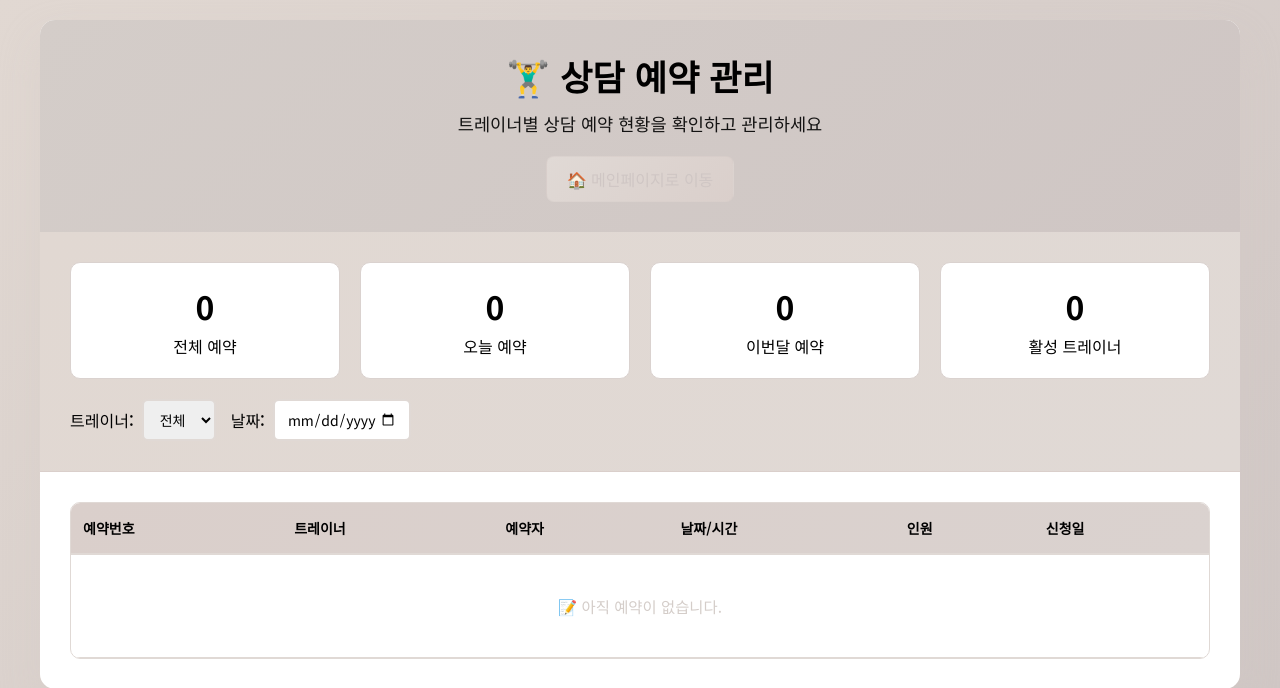
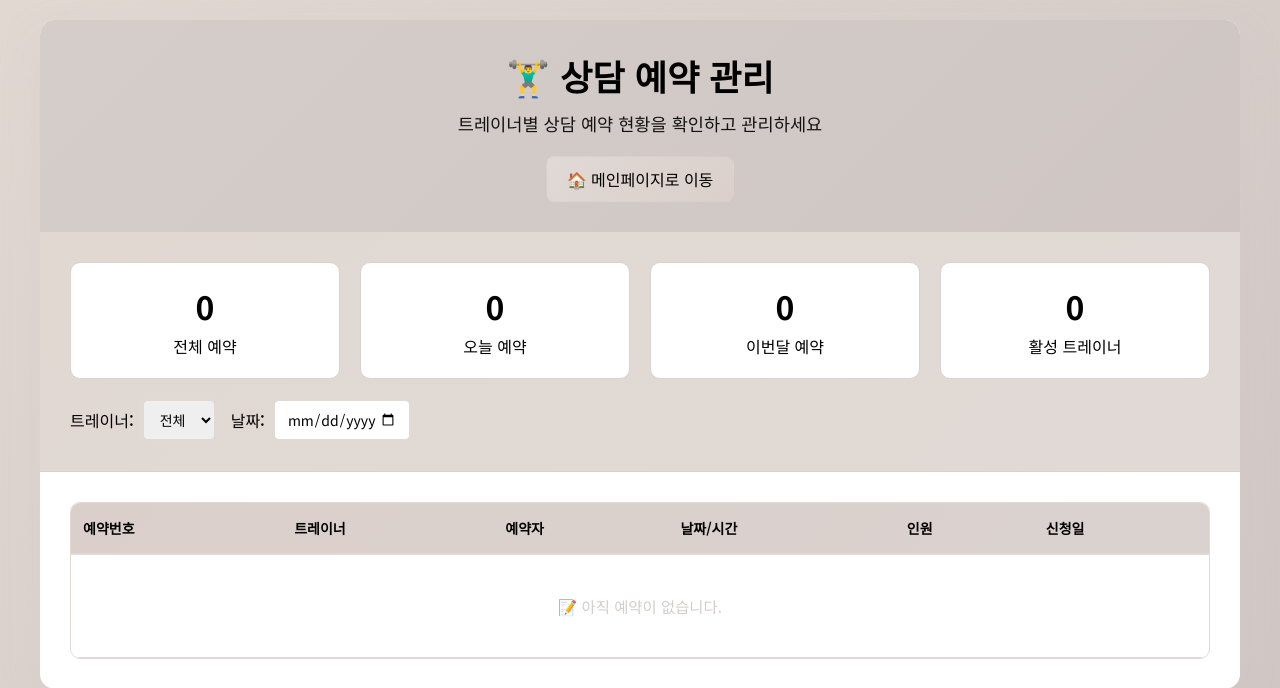
Before and after one commit to bibimh/ondemand-mini-project, a Flask app: page /admin/consultations in a window 1280 px wide. Shown: the top 688 px of the page. Run offline with Flask 3, Linux system fonts and the light colour scheme; the visitor is signed in with stand-in values (Sample User, id 1); data that the repository does not hold is empty.

Commit message:
진짜진짜 이제 집간다

```diff
--- a/templates/admin_consultations.html
+++ b/templates/admin_consultations.html
@@ -311,7 +311,7 @@
             display: inline-block;
             padding: 10px 20px;
             background: linear-gradient(135deg, #E0D9D5 0%, #DACFCB 100%);
-            color: #CFC6C4;
+            color: #000000;
             text-decoration: none;
             border-radius: 8px;
             font-family: 'Noto Sans KR', sans-serif;
```
